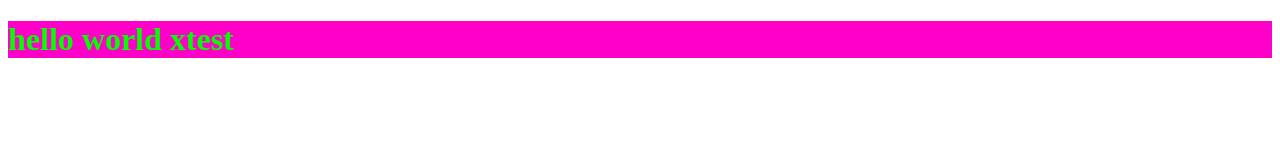
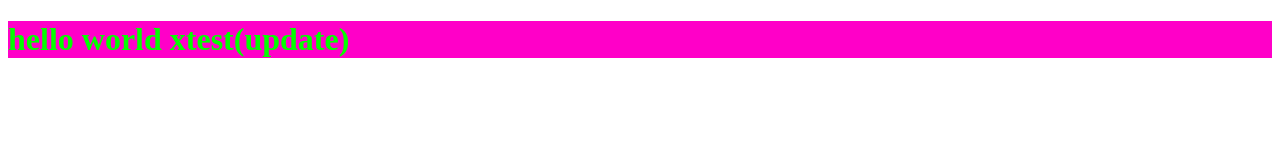
Before and after one commit to B-Hicham/xtest1, a plain HTML site: page index.html in a window 1280 px wide. Drawn offline with Linux system fonts and the light colour scheme.

Commit message:
I change the content in the index file

```diff
--- a/index.html
+++ b/index.html
@@ -8,7 +8,7 @@
 </head>
 <body>
 
-    <h1>hello world xtest
+    <h1>hello world xtest(update)
     </h1>
 
 
```
